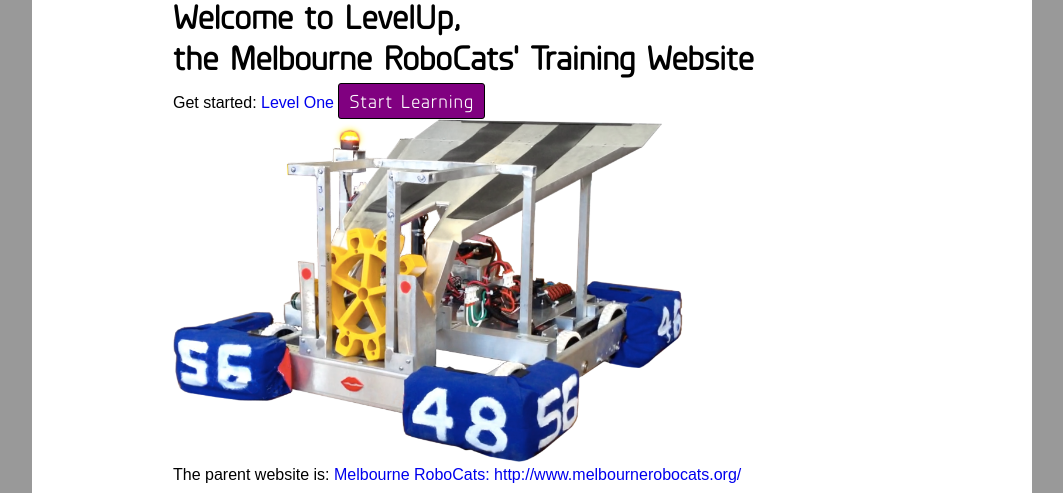
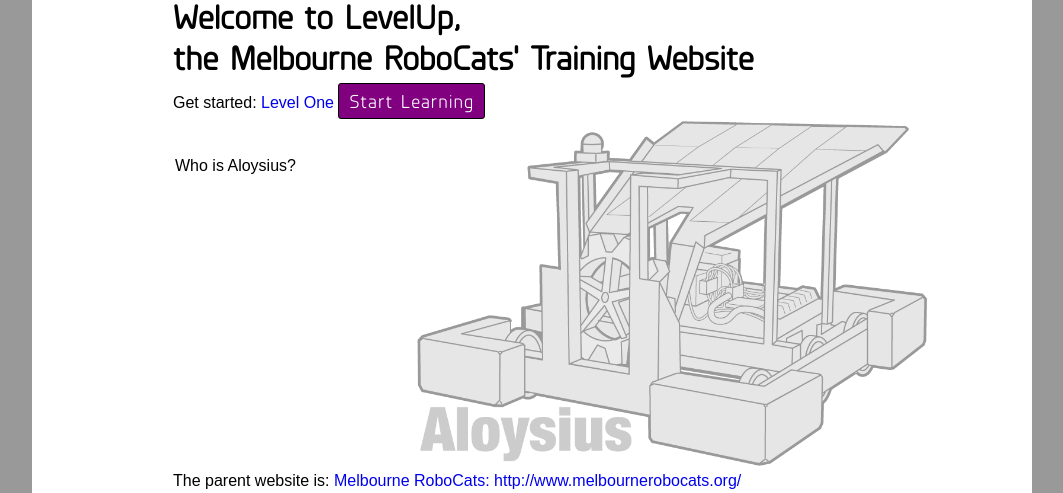
Before and after one commit to MelbourneRoboCats/LevelUp, a plain HTML site: page index.htm in a window 1280 px wide. Shown: the part 472-965 px from the top of the page, without its empty margins (108-1171 px from the left). Drawn offline with Linux system fonts and the light colour scheme.

Commit message:
Updated image of Aloysius to be outline. Put in table.

```diff
--- a/css/base.css
+++ b/css/base.css
@@ -44,6 +44,9 @@ button {
 	font-size: 14pt;
 	font-family: 'Planer-Regular', sans-serif;
 	letter-spacing: 1px;
+}
+td {
+	vertical-align: top;
 }
 /* =Color -------------------------------------------------------------- */
 #header {
--- a/index.htm
+++ b/index.htm
@@ -33,7 +33,16 @@
 						Get started: <a href="htm/level1.htm">Level One</a>
 						<button onclick="document.location = 'htm/level1.htm'">Start Learning</button>
 						<br/>
-						<img src="img/imgRobotMedium.png" style="width: 510px;" id="robot"/>
+						<table style="width: 100%;"><tr><td style="width:240px;">
+							<br/>
+							<br/>
+							Who is Aloysius?
+							<br/>
+							<br/>
+							<br/>
+						</td><td>
+							<img src="img/picRobot.png" style="width: 510px;" id="robot"/>
+						</td></tr></table>
 						<div>The parent website is: <a href="http://www.melbournerobocats.org/">Melbourne RoboCats: http://www.melbournerobocats.org/</a></div>
 						<br/>
 						<br/>
```
Also changed, not shown: img/picRobot.png (added), 2 other files.
